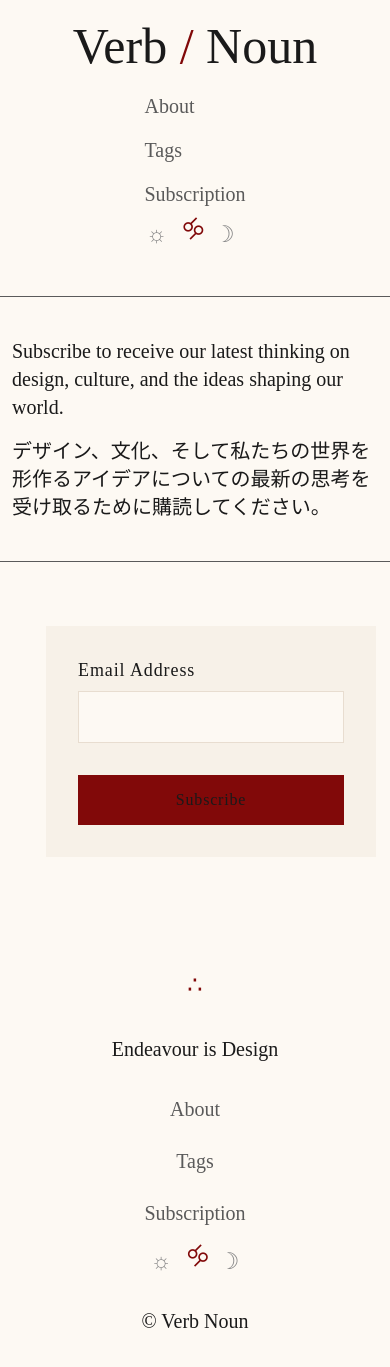
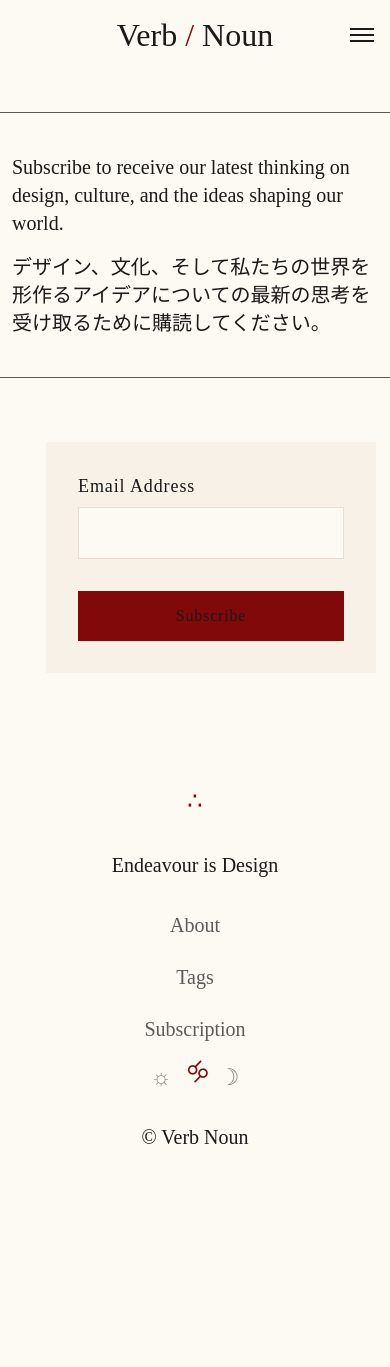
Before and after one commit to verbnoun/verbnoun.com, a Jekyll site: the page built from newsletter.html, in a window 390 px wide and 1399 px high. Shown: the top 1367 px of the window. Built offline with Jekyll 4.4.1, drawn with Linux system fonts in a browser that asks for light colours.

Commit message:
nav looking good

```diff
--- a/_layouts/default.html
+++ b/_layouts/default.html
@@ -39,6 +39,11 @@
     <div class="container">
       <div class="header-content">
         <a class="site-title" href="{{ '/' | relative_url }}">Verb <span class="slash">/</span> Noun</a>
+        <button class="mobile-menu-toggle" aria-label="Toggle navigation">
+          <span class="hamburger-line"></span>
+          <span class="hamburger-line"></span>
+          <span class="hamburger-line"></span>
+        </button>
         <nav class="header-nav">
           <a href="/about/" class="nav-item">About</a>
           <a href="/tags/" class="nav-item">Tags</a>
@@ -56,6 +61,24 @@
           </div>
         </nav>
       </div>
+    </div>
+    <div class="mobile-nav-overlay">
+      <nav class="mobile-nav">
+        <a href="/about/" class="mobile-nav-item">About</a>
+        <a href="/tags/" class="mobile-nav-item">Tags</a>
+        <a href="/newsletter/" class="mobile-nav-item">Subscription</a>
+        <div class="theme-picker mobile-nav-item">
+          <div class="theme-option" data-theme="light">
+            <span class="theme-emoji">☼</span>
+          </div>
+          <div class="theme-option" data-theme="auto">
+            <span class="theme-emoji">🝰&#xFE0E;</span>
+          </div>
+          <div class="theme-option" data-theme="dark">
+            <span class="theme-emoji">☽</span>
+          </div>
+        </div>
+      </nav>
     </div>
   </header>
 
--- a/assets/css/style.css
+++ b/assets/css/style.css
@@ -259,13 +259,14 @@ li {
   position: sticky;
   top: 0;
   z-index: 100;
+  padding: 3rem 0 1rem 0;
 }
 
 .header-content {
   display: flex;
   justify-content: space-between;
-  align-items: center;
-  padding: 1rem 0;
+  align-items: flex-start;
+  padding: 0;
 }
 
 .site-title {
@@ -292,6 +293,104 @@ li {
 
 .header-nav .nav-item {
   margin: 0;
+}
+
+/* Mobile menu toggle */
+.mobile-menu-toggle {
+  display: none;
+  flex-direction: column;
+  justify-content: center;
+  align-items: center;
+  width: 2rem;
+  height: 2rem;
+  background: transparent;
+  border: none;
+  cursor: pointer;
+  padding: 0;
+}
+
+.hamburger-line {
+  width: 1.5rem;
+  height: 2px;
+  background: var(--text-primary);
+  margin: 2px 0;
+  transition: all 0.3s ease;
+}
+
+/* Mobile navigation overlay */
+.mobile-nav-overlay {
+  display: none;
+}
+
+
+.mobile-nav {
+  display: flex;
+  flex-direction: column;
+  align-items: center;
+  gap: 1rem;
+  padding: 2rem 0;
+}
+
+.mobile-nav-item {
+  margin: 0;
+}
+
+/* Mobile styles */
+@media (max-width: 768px) {
+  body {
+    padding-top: 5rem;
+  }
+
+  .site-header {
+    padding: 1rem 0;
+    position: fixed;
+    top: 0;
+    left: 0;
+    right: 0;
+    z-index: 100;
+    border-bottom: none;
+  }
+
+  .header-content {
+    flex-direction: column;
+    align-items: center;
+    position: relative;
+  }
+
+  .site-title {
+    font-size: 2rem;
+    margin-bottom: 0;
+  }
+
+  .mobile-menu-toggle {
+    display: flex;
+    position: absolute;
+    right: 0;
+    top: 50%;
+    transform: translateY(-50%);
+  }
+
+  .header-nav {
+    display: none;
+  }
+
+  .mobile-nav-overlay {
+    display: block;
+    position: absolute;
+    top: 100%;
+    left: 0;
+    right: 0;
+    background: var(--bg-primary);
+    max-height: 0;
+    overflow: hidden;
+    transition: max-height 0.3s linear;
+    z-index: 99;
+  }
+
+  .mobile-nav-overlay.open {
+    max-height: 300px;
+  }
+
 }
 
 /* Hero section */
```
Also changed, not shown: other parts of _layouts/default.html (+20 -0 lines).
